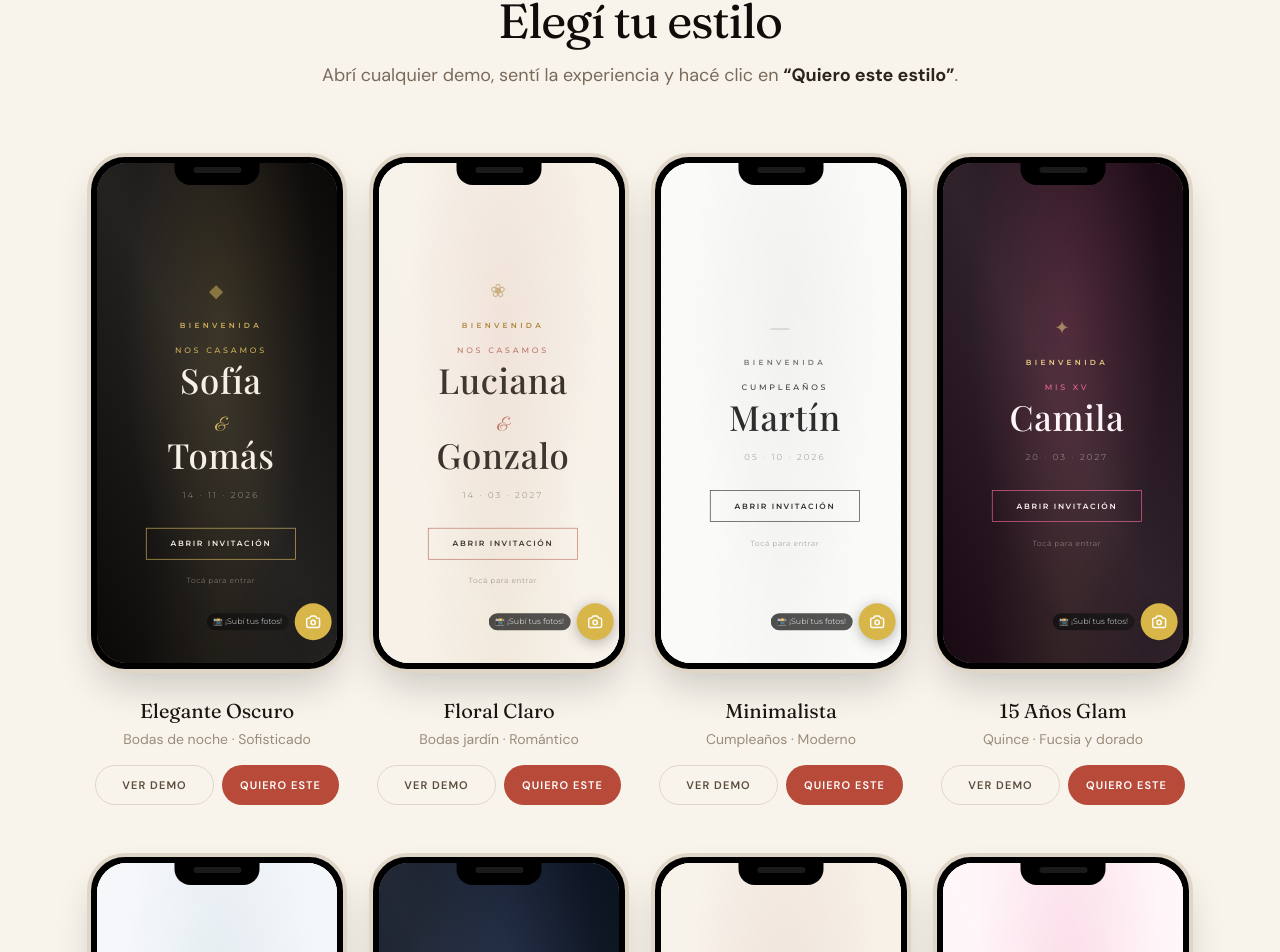
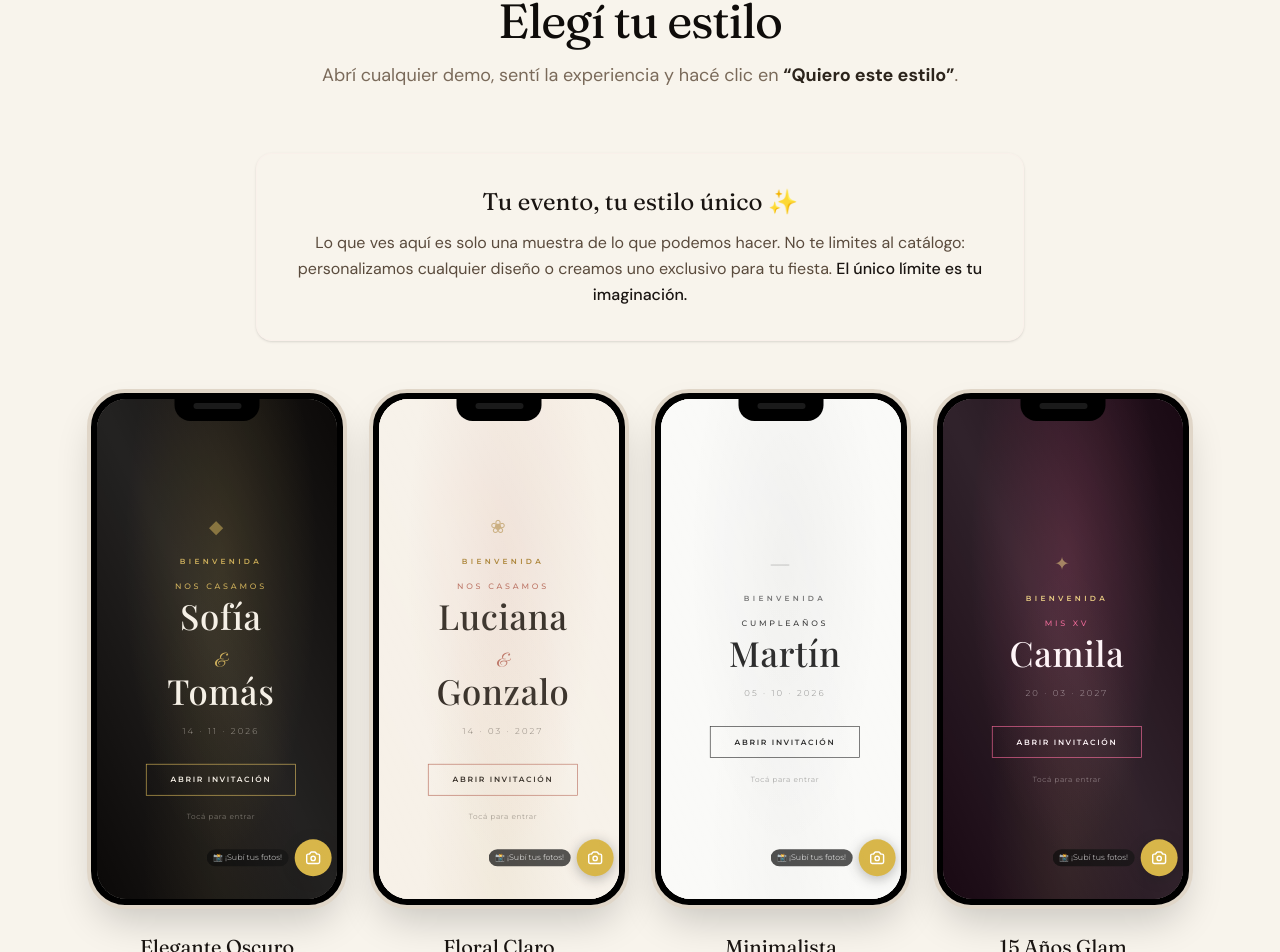
Before and after one commit to gerzavala40-bit/invitaciones-digitales, a Next.js app: page / in a window 1280 px wide. Shown: the part 1637-2589 px from the top of the page. Built offline with nearby package versions, Linux system fonts and the light colour scheme; a web font is replaced by a local one.

Commit message:
Add custom design text to demos section

```diff
--- a/src/app/page.tsx
+++ b/src/app/page.tsx
@@ -280,6 +280,13 @@ export default function LandingPage() {
             </h2>
             <p className="mt-4 text-ink-500 text-lg">
               Abrí cualquier demo, sentí la experiencia y hacé clic en <strong className="text-ink-800">“Quiero este estilo”</strong>.
+            </p>
+          </div>
+
+          <div className="max-w-3xl mx-auto mb-12 bg-gradient-to-r from-terracotta-50 to-sage-50 border border-terracotta-100/50 rounded-2xl p-6 sm:p-8 text-center shadow-sm">
+            <h3 className="font-display text-2xl text-ink-900 mb-3">Tu evento, tu estilo único ✨</h3>
+            <p className="text-ink-600 text-base leading-relaxed">
+              Lo que ves aquí es solo una muestra de lo que podemos hacer. No te limites al catálogo: personalizamos cualquier diseño o creamos uno exclusivo para tu fiesta. <strong className="text-ink-900 font-medium">El único límite es tu imaginación.</strong>
             </p>
           </div>
 
```
